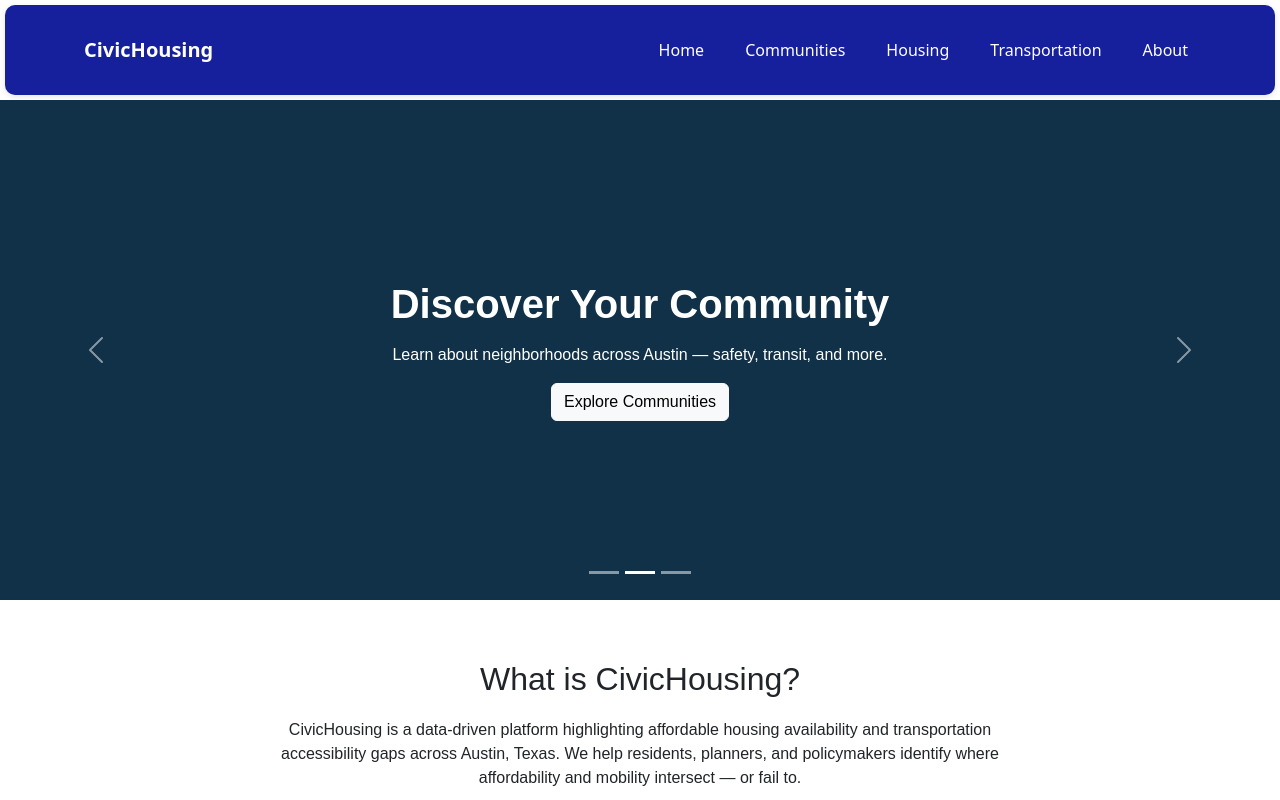
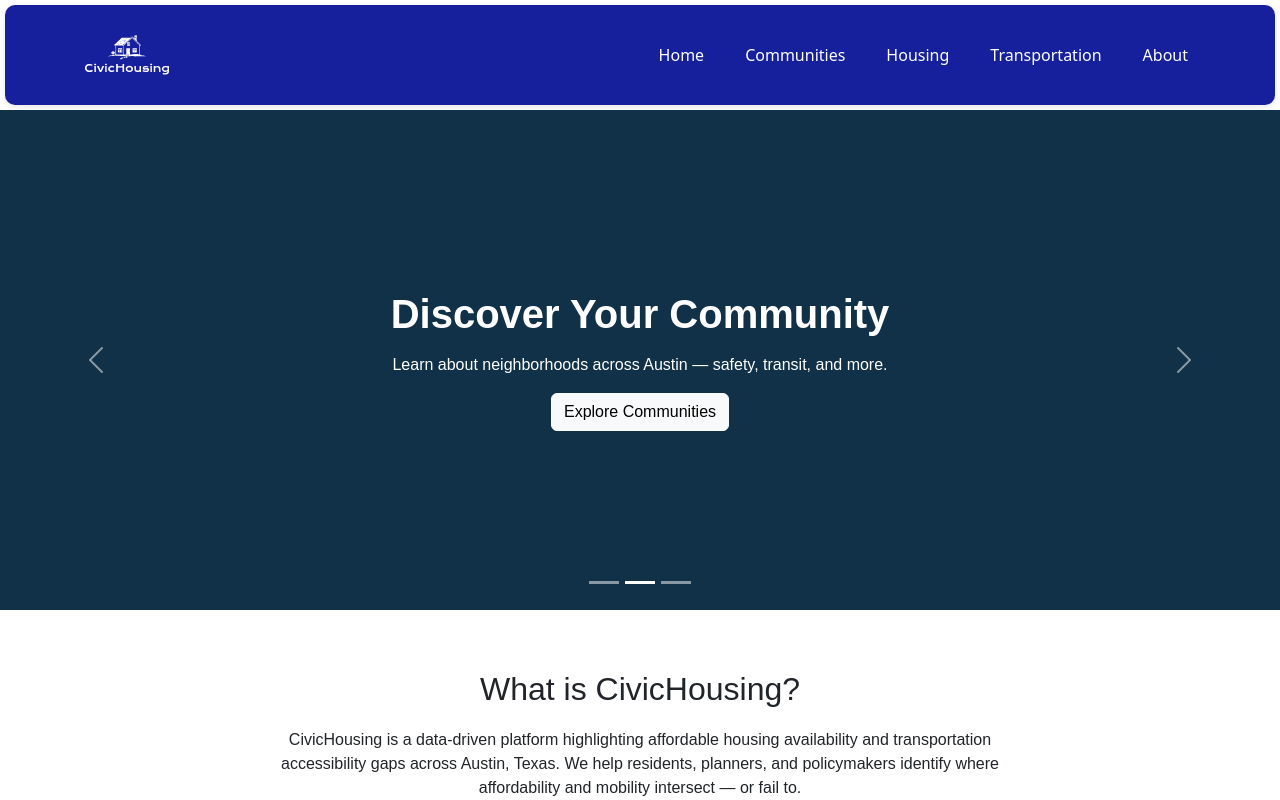
Before and after one commit to harinik961/CivicHousing, a React (Create React App) app in the folder frontend/: page / in a window 1280 px wide. Shown: the top 800 px of the page. Built offline with nearby package versions, Linux system fonts and the light colour scheme.

Commit message:
added logo/branding to site. Finished navbar. Closes #10.

```diff
--- a/frontend/public/index.html
+++ b/frontend/public/index.html
@@ -2,14 +2,14 @@
 <html lang="en">
   <head>
     <meta charset="utf-8" />
-    <link rel="icon" href="%PUBLIC_URL%/favicon.ico" />
+    <link rel="icon" href="%PUBLIC_URL%/icon.jpg" />
     <meta name="viewport" content="width=device-width, initial-scale=1" />
     <meta name="theme-color" content="#000000" />
     <meta
       name="description"
       content="Web site created using create-react-app"
     />
-    <link rel="apple-touch-icon" href="%PUBLIC_URL%/logo192.png" />
+    <link rel="apple-touch-icon" href="%PUBLIC_URL%/logo192.jpg" />
     <!--
       manifest.json provides metadata used when your web app is installed on a
       user's mobile device or desktop. See https://developers.google.com/web/fundamentals/web-app-manifest/
@@ -24,7 +24,7 @@
       work correctly both with client-side routing and a non-root public URL.
       Learn how to configure a non-root public URL by running `npm run build`.
     -->
-    <title>React App</title>
+    <title>CivicHousing</title>
   </head>
   <body>
     <noscript>You need to enable JavaScript to run this app.</noscript>
--- a/frontend/src/components/Navbar.css
+++ b/frontend/src/components/Navbar.css
@@ -10,6 +10,11 @@
   color: white !important;
   font-size: 20px;
   font-weight: 600;
+}
+
+.logo-icon {
+  height: 40px;
+  width: auto;
 }
 
 .nav-links .nav-link {
--- a/frontend/src/components/Navbar.js
+++ b/frontend/src/components/Navbar.js
@@ -1,12 +1,13 @@
 import { Navbar as BSNavbar, Nav, Container } from 'react-bootstrap';
 import "./Navbar.css";
+import logo from "../logo.svg"
 
 export default function NavBar() {
   return (
     <BSNavbar expand="lg" variant="dark" className="navbar">
       <Container fluid className="px-0 px-lg-4">
         <BSNavbar.Brand className="logo" href="/">
-          CivicHousing
+          <img src={logo} alt="CivicHousing" className="logo-icon"></img>
         </BSNavbar.Brand>
 
         <BSNavbar.Toggle aria-controls="navbar-toggle"/>
```
Also changed, not shown: frontend/public/icon.jpg (added), frontend/src/logo.svg.
